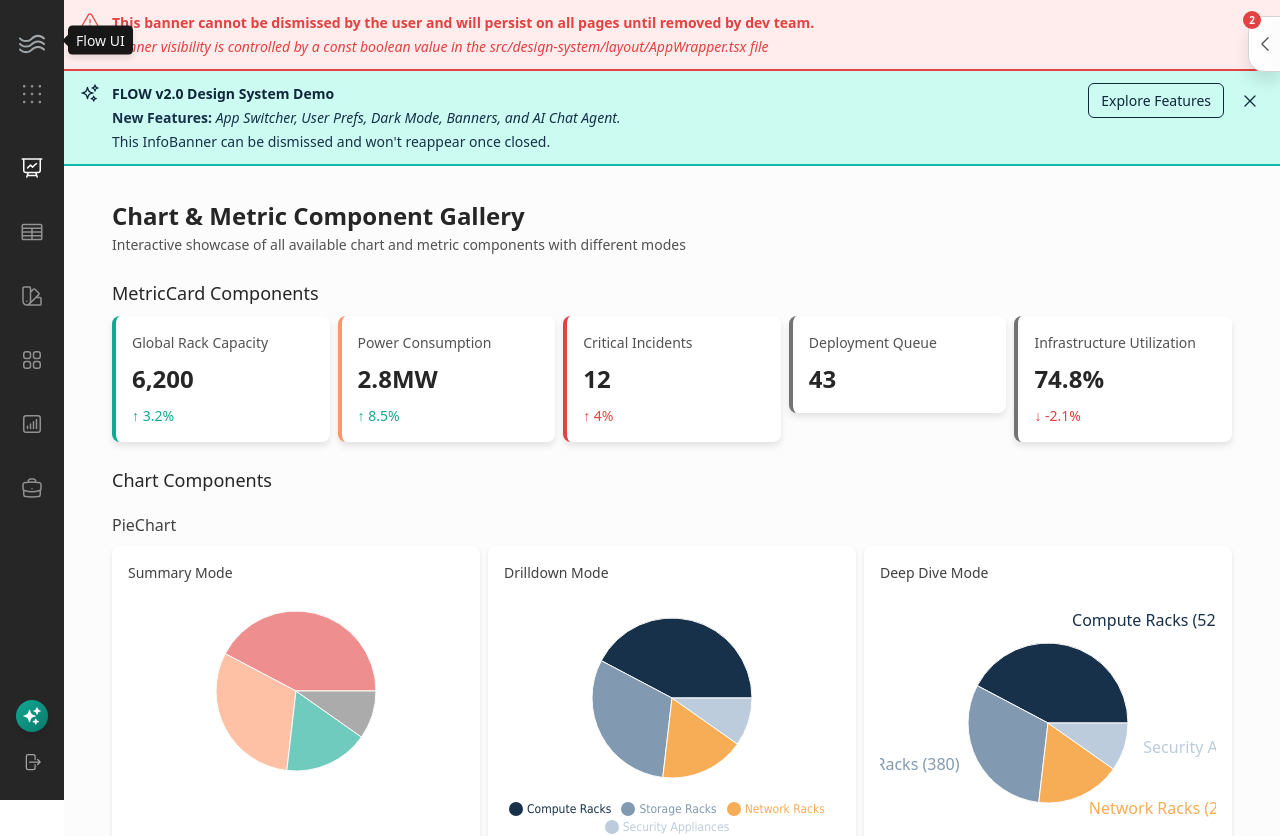
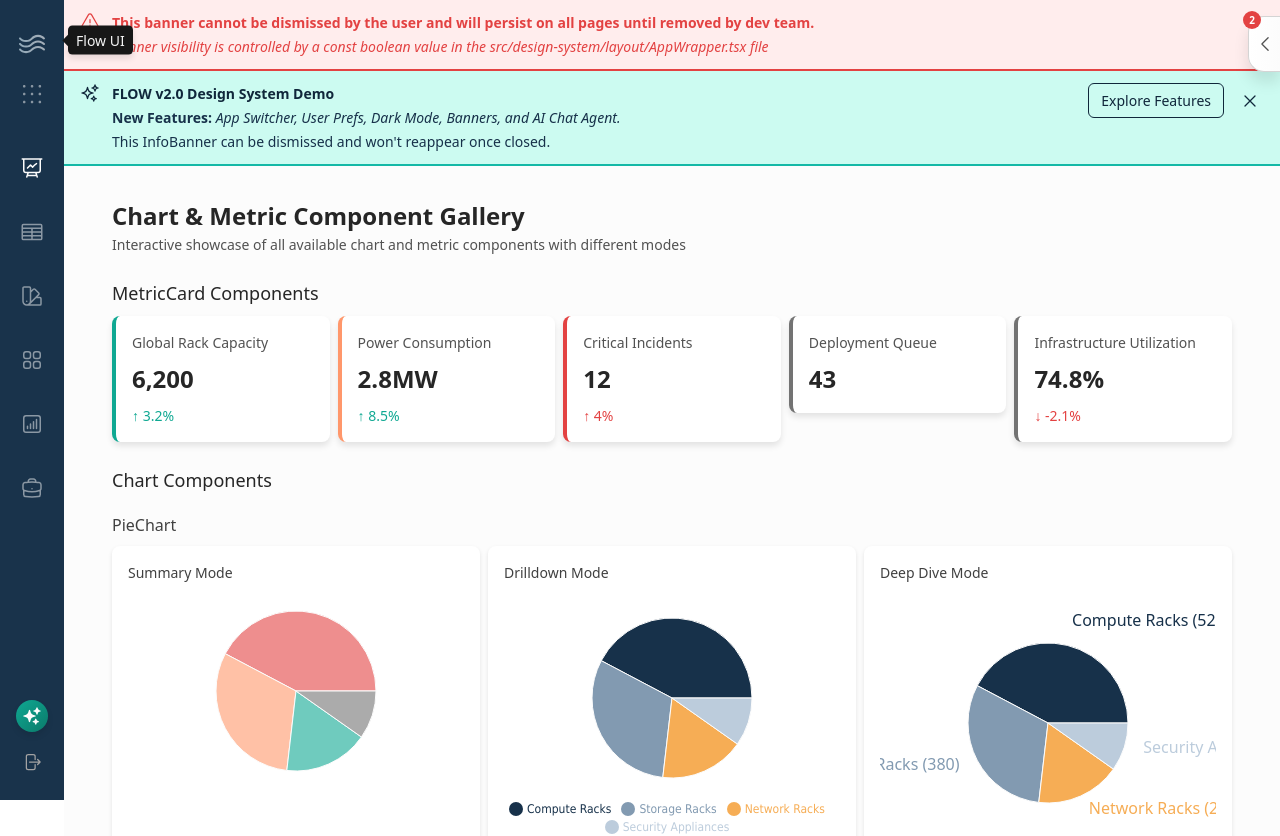
Before and after one commit to m-downing/flow_demo, a Next.js app: page / in a window 1280 px wide. Shown: the top 836 px of the page. Built offline with nearby package versions, Linux system fonts and the light colour scheme.

Commit message:
Fixed sidebar bg issue. run build success as well.

```diff
--- a/src/design-system/layout/Sidebar.tsx
+++ b/src/design-system/layout/Sidebar.tsx
@@ -54,6 +54,7 @@ export default function Sidebar({ isExpanded, onExpandedChange }: SidebarProps)
   // Theme-aware background classes
   const submenuBg = isDark ? 'bg-neutral-900' : 'bg-primary-900';
   const loadingBg = isDark ? 'bg-neutral-800/80' : 'bg-primary-800/80';
+  const sidebarBg = isDark ? '#262626' : '#17314ae6'; // neutral.800 for dark, primary.600 with 90% opacity for light
 
   // Handle text visibility based on expansion state
   useEffect(() => {
@@ -202,10 +203,10 @@ export default function Sidebar({ isExpanded, onExpandedChange }: SidebarProps)
     <>
       <div className="relative" ref={sidebarRef}>
         <aside className={`sticky top-0 h-screen flex flex-col font-heading ${isExpanded ? 'w-[180px]' : 'w-[64px]'} transition-all duration-300 ease-in-out overflow-hidden`}
-          style={{ backgroundColor: 'var(--sidebar-bg, rgb(38 38 38))' }}
+          style={{ backgroundColor: sidebarBg }}
         >
           {/* Background layer to prevent flashes */}
-          <div className={`absolute inset-0 z-0`} style={{ backgroundColor: 'var(--sidebar-bg, rgb(38 38 38))' }}></div>
+          <div className={`absolute inset-0 z-0`} style={{ backgroundColor: sidebarBg }}></div>
 
           {/* Fixed Top section - App icon and switcher */}
           <div className={`w-full transition-all duration-150 ease-in-out relative z-10`}>
```
